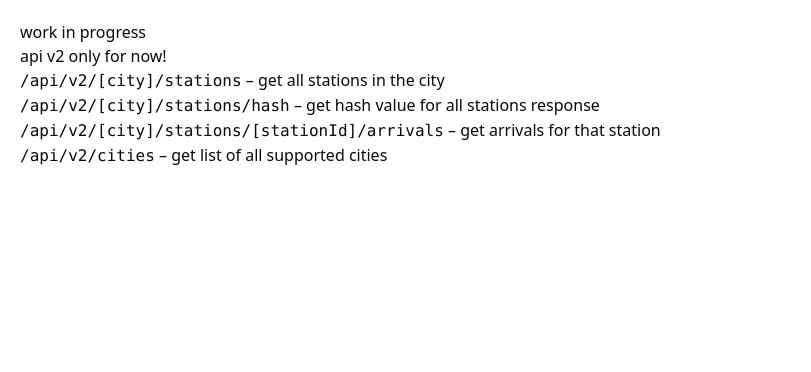
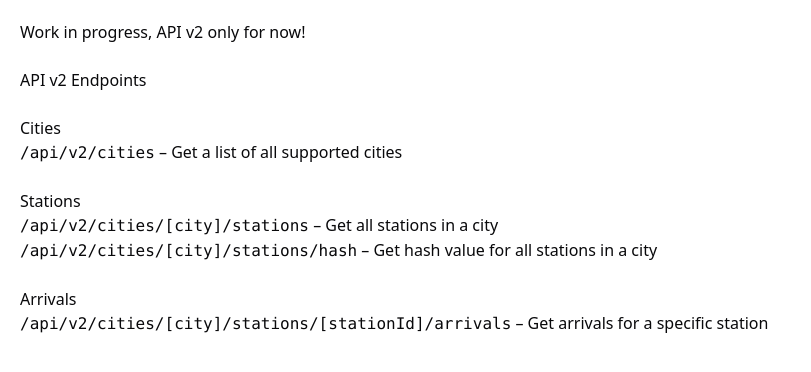
Before and after one commit to MikMik1011/bgpp, a SvelteKit app: page / in a window 1280 px wide. Shown: the top 372 px of the page, without its empty margins (0-811 px from the left). Built offline with nearby package versions, Linux system fonts and the light colour scheme.

Commit message:
refactor: api routes now go into cities/{city}

```diff
--- a/src/routes/+page.svelte
+++ b/src/routes/+page.svelte
@@ -1,8 +1,24 @@
-<h1>work in progress</h1>
-<h2>api v2 only for now!</h2>
-<ul>
-    <li><code>/api/v2/[city]/stations</code> – get all stations in the city</li>
-    <li><code>/api/v2/[city]/stations/hash</code> – get hash value for all stations response</li>
-    <li><code>/api/v2/[city]/stations/[stationId]/arrivals</code> – get arrivals for that station</li>
-    <li><code>/api/v2/cities</code> – get list of all supported cities</li>
-</ul>
+<main>
+    <h1>Work in progress, API v2 only for now!</h1>
+    <br>
+    <h2>API v2 Endpoints</h2>
+    <br>
+
+    <h3>Cities</h3>
+    <ul>
+        <li><code>/api/v2/cities</code> – Get a list of all supported cities</li>
+    </ul>
+    <br>
+
+    <h3>Stations</h3>
+    <ul>
+        <li><code>/api/v2/cities/[city]/stations</code> – Get all stations in a city</li>
+        <li><code>/api/v2/cities/[city]/stations/hash</code> – Get hash value for all stations in a city</li>
+    </ul>
+    <br>
+
+    <h3>Arrivals</h3>
+    <ul>
+        <li><code>/api/v2/cities/[city]/stations/[stationId]/arrivals</code> – Get arrivals for a specific station</li>
+    </ul>
+</main>
```
Also changed, not shown: src/routes/api/v2/cities/[city]/stations/+server.ts (renamed from src/routes/api/v2/[city]/stations/+server.ts), src/routes/api/v2/cities/[city]/stations/[stationId]/+server.ts (renamed from src/routes/api/v2/[city]/stations/[stationId]/+server.ts), src/routes/api/v2/cities/[city]/stations/[stationId]/arrivals/+server.ts (renamed from src/routes/api/v2/[city]/stations/[stationId]/arrivals/+server.ts), src/routes/api/v2/cities/[city]/stations/hash/+server.ts (renamed from src/routes/api/v2/[city]/stations/hash/+server.ts).
